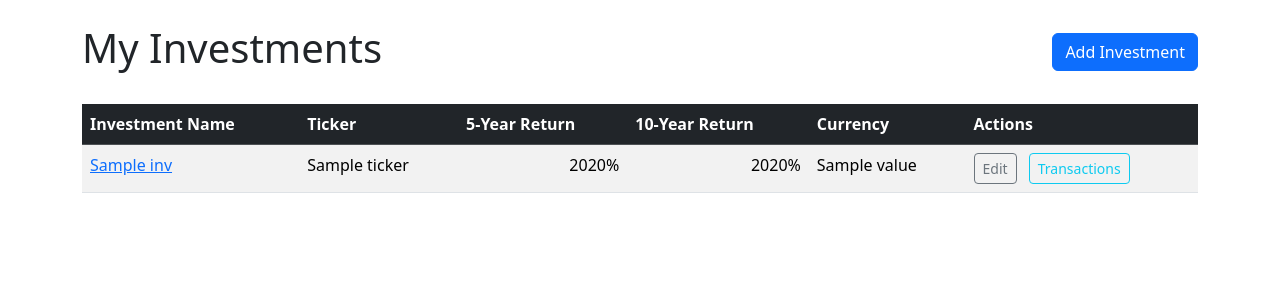
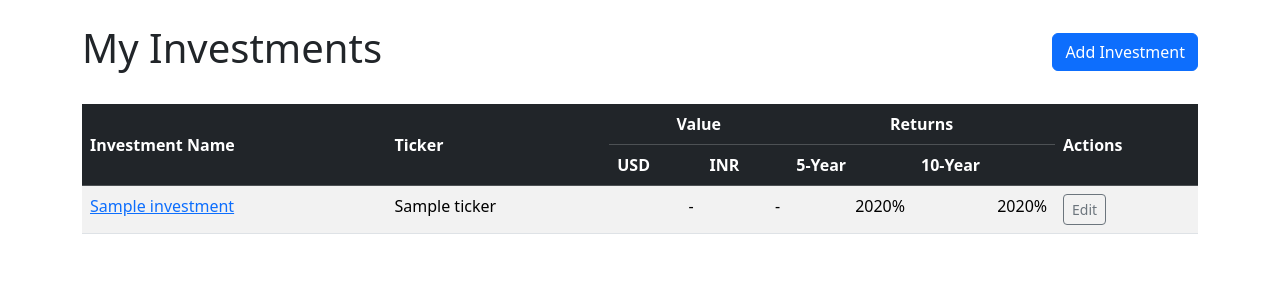
Before and after one commit to saurabhjn/portfolio, a Flask app: template templates/index.html in a window 1280 px wide. Shown: the part 56-356 px from the top of the page. Run offline with Flask 2, Linux system fonts and the light colour scheme; the template is opened without the code that fills it: most values are stand-ins (such as "Sample title", 1, 10 or a date in 2020); some libraries are stand-ins or nearby versions.

Commit message:
Added totals

```diff
--- a/app.py
+++ b/app.py
@@ -12,6 +12,7 @@
     save_investments_to_json,
     load_transactions_from_json,
     save_transactions_to_json,
+    calculate_transaction_totals,
 )
 from form import InvestmentForm, TransactionForm
 
@@ -34,11 +35,35 @@
 transactions_data = load_transactions_from_json(TRANSACTIONS_FILE)
 
 
-@app.template_filter("money_floor")
-def money_floor_filter(value):
+def _format_inr(number_str: str) -> str:
     """
-    Rounds a decimal value down to 2 places and formats it as a string
-    with two decimal places, suitable for monetary values.
+    Helper to format a number string in the Indian numbering system (lakhs, crores).
+    """
+    parts = number_str.split(".")
+    integer_part = parts[0]
+    fractional_part = parts[1] if len(parts) > 1 else ""
+
+    last_three = integer_part[-3:]
+    rest = integer_part[:-3]
+
+    if rest:
+        # Add commas to the rest of the number
+        formatted_rest = ""
+        for i, char in enumerate(reversed(rest)):
+            if i > 0 and i % 2 == 0:
+                formatted_rest += ","
+            formatted_rest += char
+        formatted_rest = formatted_rest[::-1]
+        return f"{formatted_rest},{last_three}.{fractional_part}"
+    else:
+        return f"{integer_part}.{fractional_part}"
+
+
+@app.template_filter("format_currency")
+def format_currency_filter(value, currency):
+    """
+    Formats a decimal value according to the specified currency's conventions
+    (USD or INR), rounding down to 2 decimal places.
     """
     if value is None:
         return None
@@ -46,13 +71,32 @@
     if not isinstance(value, Decimal):
         value = Decimal(str(value))
 
-    return f"{value.quantize(Decimal('0.01'), rounding=ROUND_DOWN):.2f}"
+    # Round down to 2 decimal places
+    floored_value = value.quantize(Decimal("0.01"), rounding=ROUND_DOWN)
+
+    if currency.value == "USD":
+        return f"{floored_value:,.2f}"
+    elif currency.value == "INR":
+        return _format_inr(f"{floored_value:.2f}")
+    else:
+        return f"{floored_value:.2f}"
 
 
 @app.route("/")
 def index():
     """Renders the main page with a list of all investments."""
-    return render_template("index.html", investments=investments)
+    portfolio_data = []
+    for inv in investments:
+        transactions_for_inv = transactions_data.get(inv.investment_name, [])
+        totals = calculate_transaction_totals(transactions_for_inv)
+        portfolio_data.append(
+            {
+                "investment": inv,
+                "total_value": totals["total_buy_amount"],
+            }
+        )
+
+    return render_template("index.html", portfolio_data=portfolio_data)
 
 
 @app.route("/add", methods=["GET", "POST"])
@@ -130,10 +174,15 @@
         return redirect(url_for("index"))
 
     transactions_for_investment = transactions_data.get(investment_name, [])
+
+    # Calculate totals using the new model function
+    totals = calculate_transaction_totals(transactions_for_investment)
+
     return render_template(
         "transactions.html",
         investment=investment,
         transactions=transactions_for_investment,
+        **totals,
     )
 
 
--- a/form.py
+++ b/form.py
@@ -16,10 +16,10 @@
         "Ticker Symbol", validators=[DataRequired(), Length(min=1, max=20)]
     )
     five_year_annualised_return = DecimalField(
-        "5-Year Annualised Return (%)", validators=[DataRequired()], places=2
+        "5-Year Annualised Return (%)", validators=[Optional()], places=2
     )
     ten_year_annualised_return = DecimalField(
-        "10-Year Annualised Return (%)", validators=[DataRequired()], places=2
+        "10-Year Annualised Return (%)", validators=[Optional()], places=2
     )
     currency = SelectField(
         "Currency",
--- a/templates/index.html
+++ b/templates/index.html
@@ -6,33 +6,56 @@
         <a href="{{ url_for('add_investment') }}" class="btn btn-primary">Add Investment</a>
     </div>
 
-    {% if investments %}
+    {% if portfolio_data %}
         <table class="table table-striped table-hover">
             <thead class="table-dark">
                 <tr>
-                    <th>Investment Name</th>
-                    <th>Ticker</th>
-                    <th>5-Year Return</th>
-                    <th>10-Year Return</th>
-                    <th>Currency</th>
-                    <th>Actions</th>
+                    <th rowspan="2" class="align-middle">Investment Name</th>
+                    <th rowspan="2" class="align-middle">Ticker</th>
+                    <th colspan="2" class="text-center">Value</th>
+                    <th colspan="2" class="text-center">Returns</th>
+                    <th rowspan="2" class="align-middle">Actions</th>
+                </tr>
+                <tr>
+                    <th>USD</th>
+                    <th>INR</th>
+                    <th>5-Year</th>
+                    <th>10-Year</th>
                 </tr>
             </thead>
             <tbody>
-                {% for inv in investments %}
+                {% for item in portfolio_data %}
                 <tr>
                     <td>
-                        <a href="{{ url_for('view_transactions', investment_name=inv.investment_name) }}">{{ inv.investment_name }}</a>
+                        <a href="{{ url_for('view_transactions', investment_name=item.investment.investment_name) }}">{{ item.investment.investment_name }}</a>
                     </td>
-                    <td>{{ inv.ticker }}</td>
-                    <td class="text-end">{{ inv.five_year_annualised_return }}%</td>
-                    <td class="text-end">{{ inv.ten_year_annualised_return }}%</td>
-                    <td>{{ inv.currency.value }}</td>
+                    <td>{{ item.investment.ticker }}</td>
+                    {% if item.investment.currency.value == 'USD' %}
+                        <td class="text-end">${{ item.total_value | format_currency(item.investment.currency) }}</td>
+                        <td class="text-end">-</td>
+                    {% elif item.investment.currency.value == 'INR' %}
+                        <td class="text-end">-</td>
+                        <td class="text-end">₹{{ item.total_value | format_currency(item.investment.currency) }}</td>
+                    {% else %}
+                        <td class="text-end">-</td>
+                        <td class="text-end">-</td>
+                    {% endif %}
+                    <td class="text-end">
+                        {% if item.investment.five_year_annualised_return is not none %}
+                            {{ item.investment.five_year_annualised_return }}%
+                        {% else %}
+                            -
+                        {% endif %}
+                    </td>
+                    <td class="text-end">
+                        {% if item.investment.ten_year_annualised_return is not none %}
+                            {{ item.investment.ten_year_annualised_return }}%
+                        {% else %}
+                            -
+                        {% endif %}
+                    </td>
                     <td>
-                        <a href="{{ url_for('edit_investment', investment_index=loop.index0) }}" class="btn btn-sm btn-outline-secondary me-2">Edit</a>
-                        <a href="{{ url_for('view_transactions', investment_name=inv.investment_name) }}" class="btn btn-sm btn-outline-info">
-                            Transactions
-                        </a>
+                        <a href="{{ url_for('edit_investment', investment_index=loop.index0) }}" class="btn btn-sm btn-outline-secondary">Edit</a>
                     </td>
                 </tr>
                 {% endfor %}
```
Also changed, not shown: model.py (+29 -6 lines), templates/transactions.html (+18 -3 lines).
